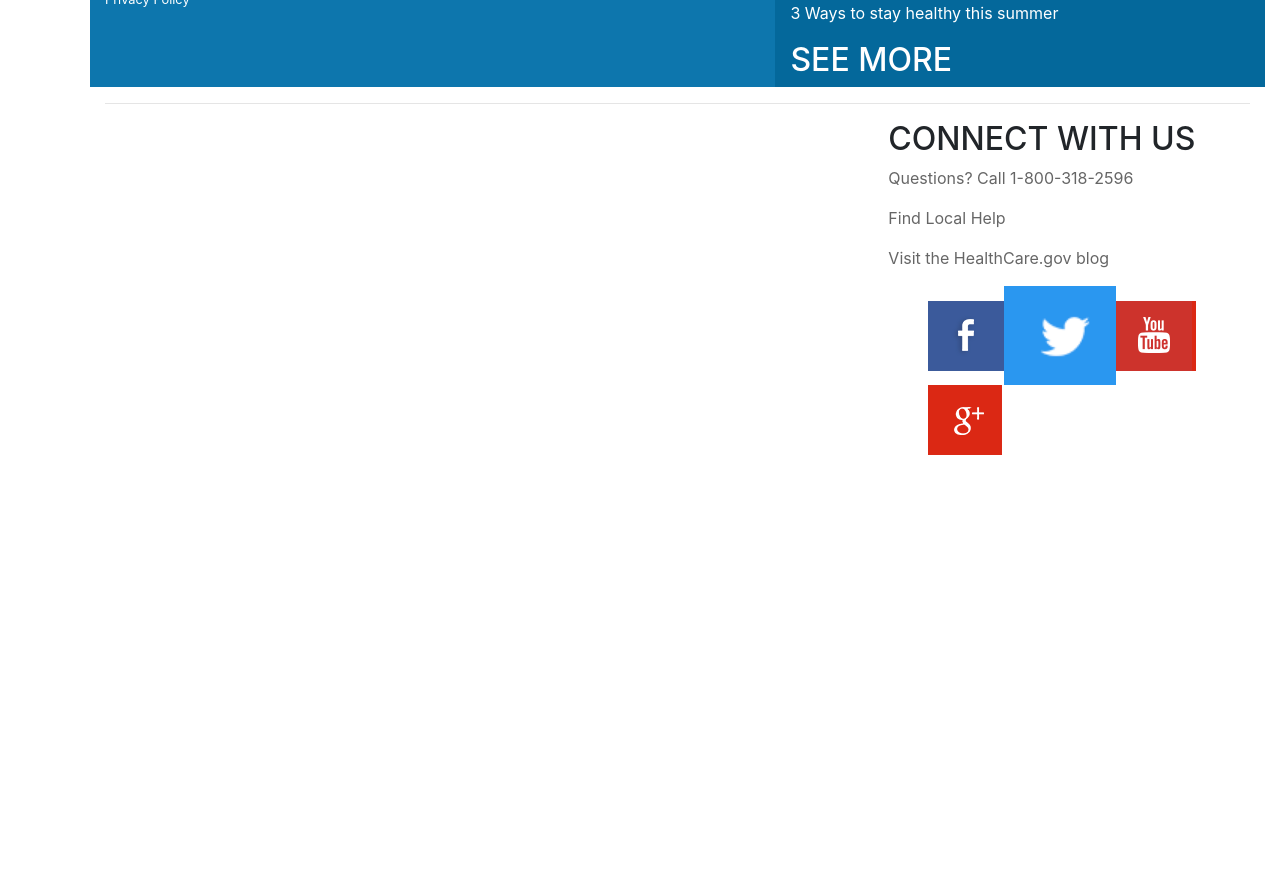
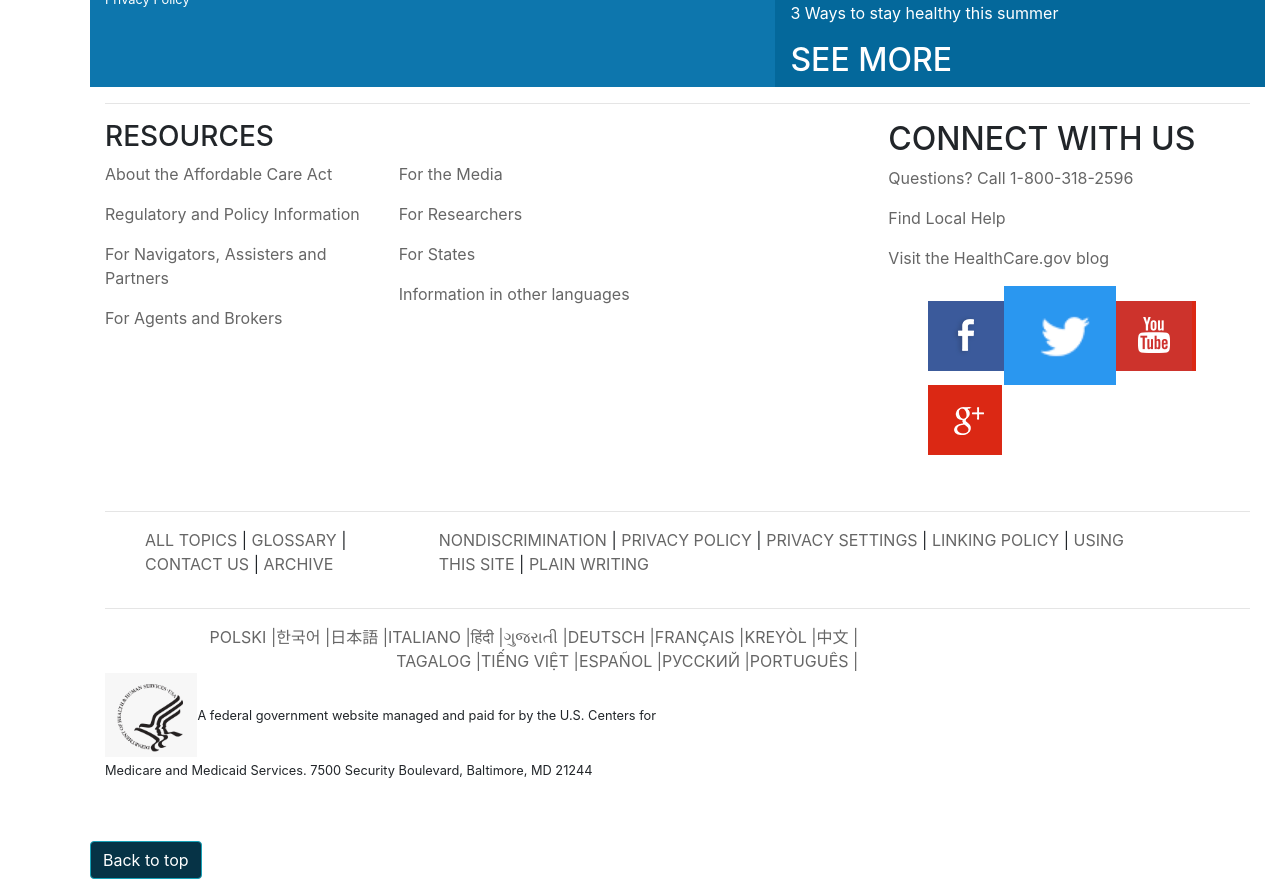
Before and after one commit to aflupton/healthcare-site-rebuild, an Angular app: page / in a window 1280 px wide. Shown: the part 760-1639 px from the top of the page. Before the commit the page ends 1231 px from the top, so only its background shows below. Built offline with nearby package versions, Linux system fonts and the light colour scheme.

Commit message:
add changes

```diff
--- a/src/app/body/body.component.css
+++ b/src/app/body/body.component.css
@@ -65,3 +65,16 @@ a {
 ul {
   list-style-type: none;
 }
+.resource-links a{
+  color: #666;
+}
+.languages-list a{
+  color: #666;
+  float: right;
+}
+.btn-bottom {
+  float: right;
+}
+.eagle {
+  background: image(./assets/img/google.png);
+}
--- a/src/app/body/body.component.html
+++ b/src/app/body/body.component.html
@@ -63,14 +63,27 @@
   </div>
   <hr>
   <div class="row">
-    <div class="col-md-4">
+    <div class="col-md-6 resource-links">
+      <h3>RESOURCES</h3>
+      <div class="row">
+        <div class="col-md-6">
+          <p><a href="http://www.hhs.gov/healthcare/">About the Affordable Care Act</a></p>
+          <p><a href="http://www.cms.gov/cciio/index.html">Regulatory and Policy Information</a></p>
+          <p><a href="http://marketplace.cms.gov/">For Navigators, Assisters and Partners</a></p>
+          <p><a href="https://www.cms.gov/cciio/programs-and-initiatives/health-insurance-marketplaces/a-b-resources.html">For Agents and Brokers</a></p>
+        </div>
+        <div class="col-md-6">
+          <p><a href="http://www.cms.gov/Newsroom/Newsroom-Center.html">For the Media</a></p>
+          <p><a href="https://www.healthcare.gov/health-and-dental-plan-datasets-for-researchers-and-issuers/">For Researchers</a></p>
+          <p><a href="http://www.cms.gov/CCIIO/Programs-and-Initiatives/Health-Insurance-Marketplaces/State-Marketplace-Resources.html">For States</a></p>
+          <p><a href="https://www.healthcare.gov/language-resource/">Information in other languages</a></p>
+        </div>
+      </div>
 
     </div>
-    <div class="col-md-4">
 
-    </div>
     <hr>
-    <div class="col-md-4">
+    <div class="col-md-4 ">
       <h2>CONNECT WITH US</h2>
       <p><span class="glyphicon glyphicon-phone"></span><a class="contactLinks" href="https://www.healthcare.gov/contact-us">Questions? Call 1-800-318-2596</a></p>
       <p><span class="glyphicon glyphicon-road"></span><a class="contactLinks" href="https://localhelp.healthcare.gov/">Find Local Help</a></p>
@@ -85,4 +98,60 @@
       </ul>
     </div>
   </div>
+  <br>
+  <hr>
+  <div class="row resource-links">
+    <div class="col-md-3">
+      <ul>
+        <li><a href="https://www.healthcare.gov/topics">ALL TOPICS</a> |
+        <a href="https://www.healthcare.gov/glossary">GLOSSARY</a> |
+        <a href="https://www.healthcare.gov/contact-us">CONTACT US</a> |
+        <a href="https://www.healthcare.gov/archive">ARCHIVE</a></li>
+      </ul>
+    </div>
+    <div class="col-md-8">
+      <ul>
+        <li><a href="http://www.cms.gov/About-CMS/Agency-Information/Aboutwebsite/CMSNondiscriminationNotice.html">NONDISCRIMINATION</a> |
+        <a href="https://www.healthcare.gov/privacy">PRIVACY POLICY</a> |
+        <a href="https://www.healthcare.gov/#">PRIVACY SETTINGS</a> |
+        <a href="https://www.healthcare.gov/privacy/#links">LINKING POLICY</a> |
+        <a href="https://www.healthcare.gov/using-this-site">USING THIS SITE</a> |
+        <a href="http://www.hhs.gov/open/plain-writing/index.html">PLAIN WRITING</a></li>
+      </ul>
+    </div>
+  </div>
+  <hr>
+  <div class="row languages-list">
+    <div class="col-md-8">
+      <ul>
+        <li>
+        <a href="https://www.healthcare.gov/language-resource/#chinese">  中文 | </a>
+        <a href="https://www.healthcare.gov/language-resource/#creole">  KREYÒL | </a>
+        <a href="https://www.healthcare.gov/language-resource/#french">  FRANÇAIS | </a>
+        <a href="https://www.healthcare.gov/language-resource/#german">  DEUTSCH | </a>
+        <a href="https://www.healthcare.gov/language-resource/#gujarati">  ગુજરાતી | </a>
+        <a href="https://www.healthcare.gov/language-resource/#hindi">  हिंदी | </a>
+        <a href="https://www.healthcare.gov/language-resource/#italian">  ITALIANO | </a>
+        <a href="https://www.healthcare.gov/language-resource/#japanese"> 日本語 | </a>
+        <a href="https://www.healthcare.gov/language-resource/#korean"> 한국어 | </a>
+        <a href="https://www.healthcare.gov/language-resource/#polish"> POLSKI | </a>
+        <a href="https://www.healthcare.gov/language-resource/#portuguese"> PORTUGUÊS | </a>
+        <a href="https://www.healthcare.gov/language-resource/#russian"> РУССКИЙ | </a>
+        <a href="https://www.healthcare.gov/language-resource/#spanish"> ESPAÑOL | </a>
+        <a href="https://www.healthcare.gov/language-resource/#vietnamese"> TIẾNG VIỆT | </a>
+        <a href="https://www.healthcare.gov/language-resource/#tagalog"> TAGALOG | </a>
+        </li>
+      </ul>
+    </div>
+  </div>
+  <div class="footer row">
+    <div class="col-md-6">
+      <a class="icon eagle"><img class="h-50"src="./assets/img/eagle.png" alt="HHS.gov"><small>A federal government website managed and paid for by the U.S. Centers for Medicare and Medicaid Services. 7500 Security Boulevard, Baltimore, MD 21244</small></a>
+
+    </div>
+    <div class="col-md-6">
+      <span></span>
+    </div>
+    <a class="btn btn-info" href="https://www.healthcare.gov/#">Back to top</a>
+  </div>
 </div>
```
Also changed, not shown: src/assets/img/eagle.png (added).
